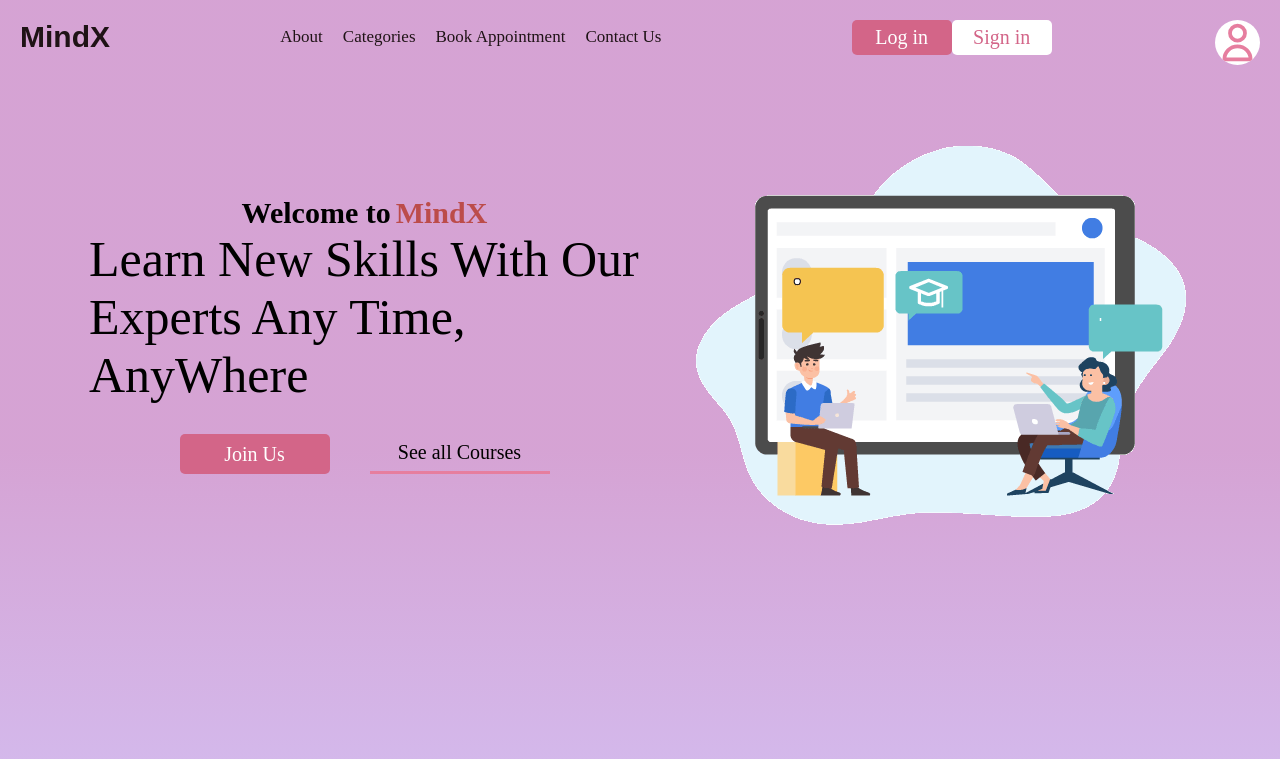
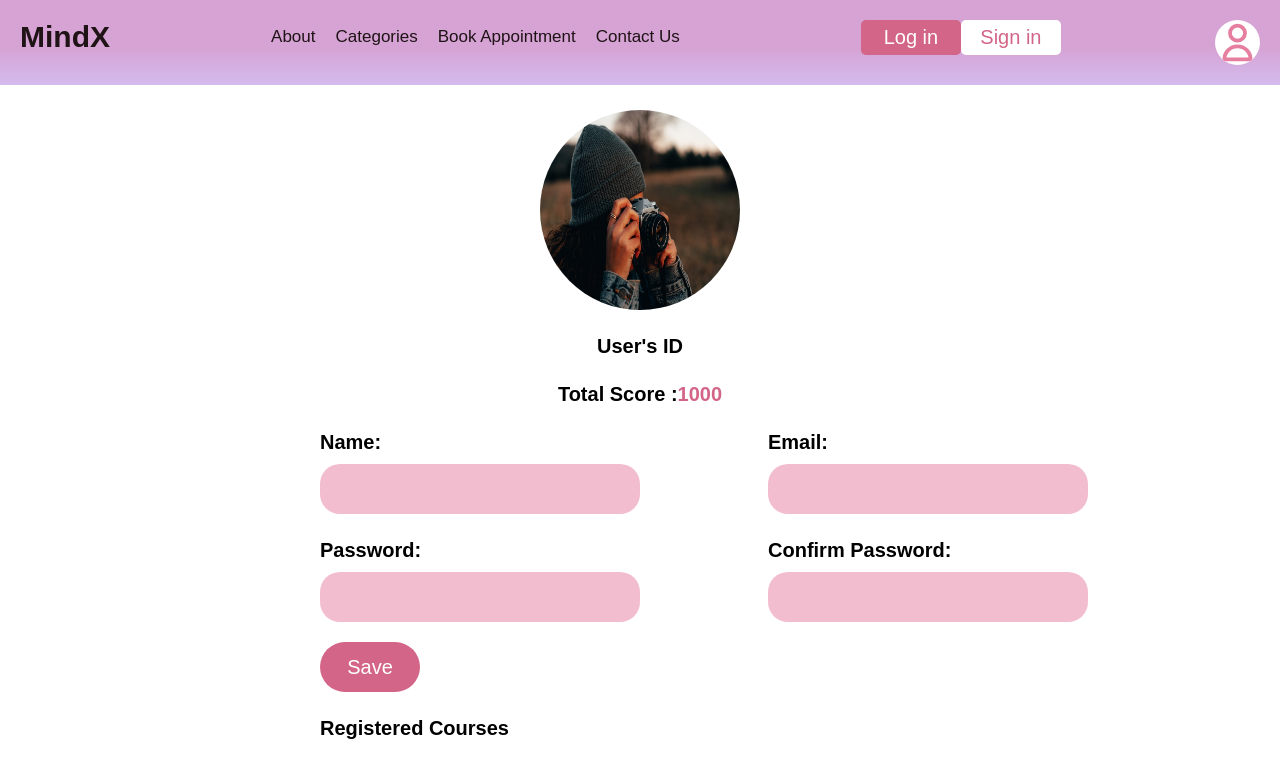
Before and after one commit to rasha-taher/ELearning_Front_End, a React (Create React App) app: page / in a window 1280 px wide. Shown: the top 759 px of the page. Built offline with nearby package versions, Linux system fonts and the light colour scheme.

Commit message:
switched the pages

```diff
--- a/src/App.js
+++ b/src/App.js
@@ -1,12 +1,12 @@
-import HomePage from "./HomePage";
-//import ProfilePage from "./ProfilePage";
+//import HomePage from "./HomePage";
+import ProfilePage from "./ProfilePage";
 import './styles/responsive.css'
 function App() {
   return (
     <div className="App">
-      {/* <ProfilePage/>*/}
+       <ProfilePage/>
 
-      <HomePage/>
+      {/*<HomePage/>*/}
     </div>
   );
 }
```
